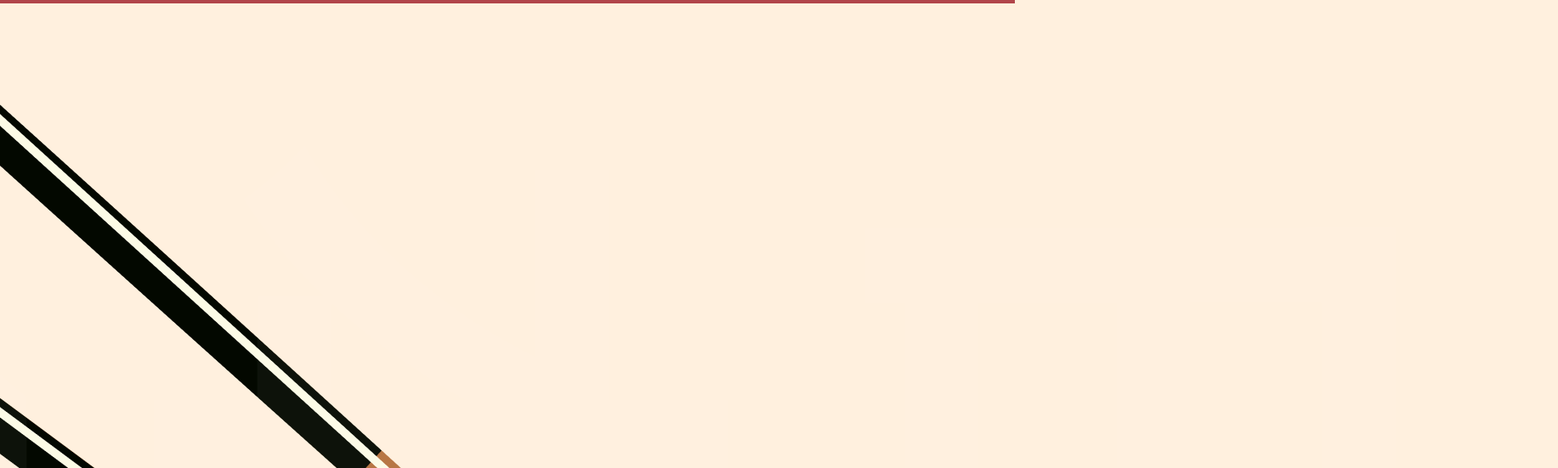
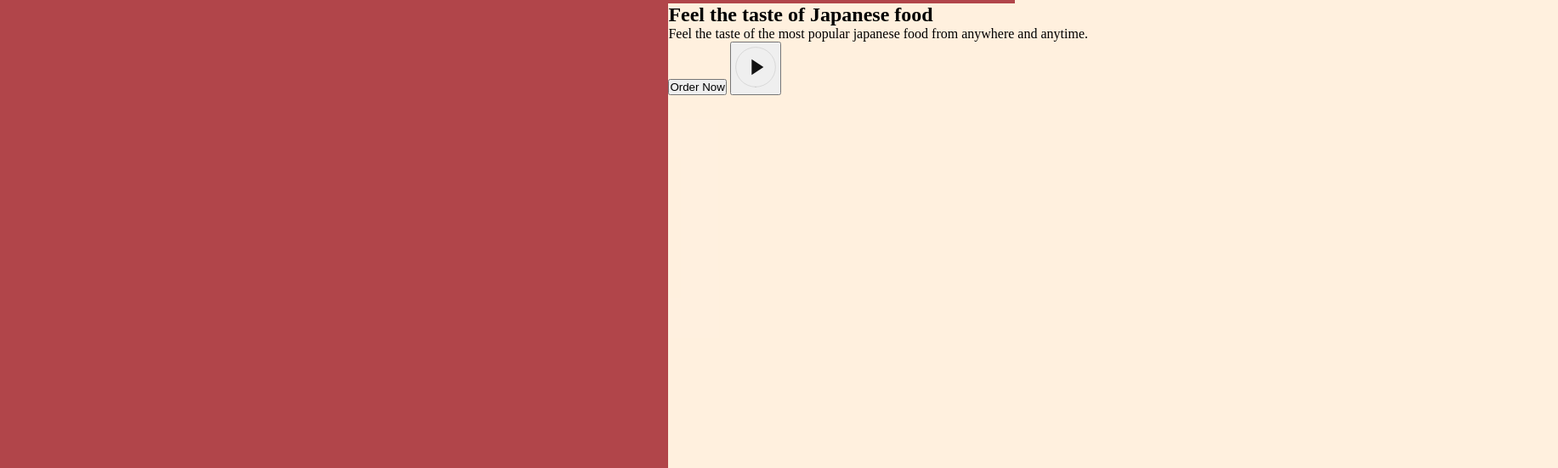
Before and after one commit to Rajiv620019/sushi, a website built with Vite: page index.html in a window 1280 px wide. Shown: the part 93-644 px from the top of the page at 85% size, 1833 px wide, since content can reach past the window. Built offline with nearby package versions, Linux system fonts and the light colour scheme.

Commit message:
Buttons and hero.css

```diff
--- a/css/sections/hero.css
+++ b/css/sections/hero.css
@@ -0,0 +1,27 @@
+.hero {
+    display: flex;
+    min-height: calc(100vh - 74px);
+    overflow: hidden;
+}
+
+.hero-image {
+    flex: 1;
+    display: flex;
+    flex-direction: column;
+    position: relative;
+    z-index: 5;
+}
+
+.hero-image img {
+    width: 120%;
+    height: 100%;
+    object-fit: contain;
+}
+
+.hero-image__overlay {
+    position: absolute;
+    inset: 0;
+    width: 100%;
+    background-color: var(--primary-color);
+    z-index: 1;
+}
--- a/index.html
+++ b/index.html
@@ -4,7 +4,7 @@
     <meta charset="UTF-8">
     <meta http-equiv="X-UA-Compatible" content="IE=edge">
     <meta name="viewport" content="width=device-width, initial-scale=1.0">
-    <link rel="icon" type="image/png" href="/sushi.png" />
+    <link rel="icon" type="image/png" href="/assets/sushi-2.png" />
     <link rel="stylesheet" href="css/style.css">
     <title>SushiCraftedEats</title>
 </head>
@@ -60,6 +60,24 @@
         </h2>
         <div class="hero-image__overlay"></div>
         </div>
+
+        <div class="hero-content">
+            <div class="hero-content-info">
+                <h1>
+                    Feel the taste of Japanese food
+                </h1>
+                <p>
+                    Feel the taste of the most popular japanese food from anywhere and anytime.
+                </p>
+
+                <div class="hero-content__buttons">
+                    <button class="hero-content__order-button">Order Now</button>
+                    <button class="hero-content__play-button">
+                        <img src="assets/play-circle.svg" alt="play"/>
+                    </button>
+                </div>
+            </div>
+        </div>
     </section>
 
     <script src="js/script.js" type="module"></script>
```
